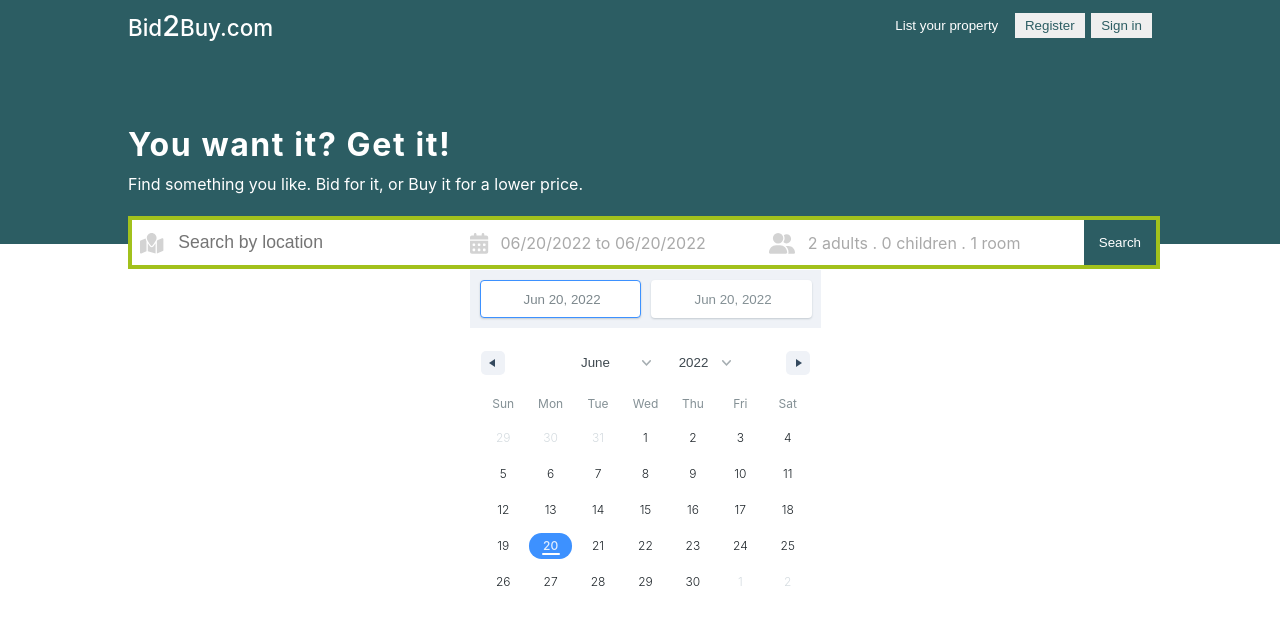
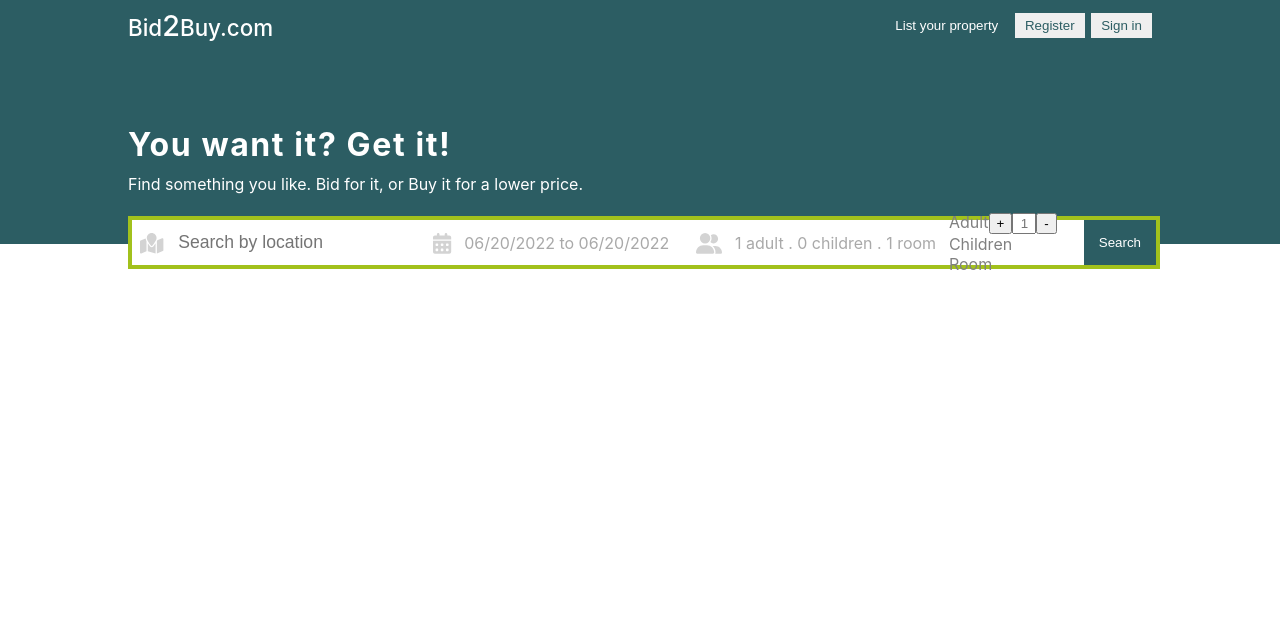
Before and after one commit to RaevenTech/bam-booking-UI, a React (Create React App) app in the folder bam-ui/: page / in a window 1280 px wide. Shown: the top 624 px of the page. Built offline with nearby package versions, Linux system fonts and the light colour scheme.

Commit message:
add guest and room counter

```diff
--- a/bam-ui/src/features/header/HeaderSearch.js
+++ b/bam-ui/src/features/header/HeaderSearch.js
@@ -13,6 +13,13 @@ import "react-date-range/dist/theme/default.css"; // theme css file
 
 const HeaderSearch = () => {
     //const [searchLocation, setSearchLocation] = useState("");
+    const [showDate, setShowDate] = useState(false);
+    const [showGuests, setShowGuest] = useState(false);
+    const [guest, setGuest] = useState({
+        adult: 1,
+        children: 0,
+        room: 1,
+    });
     const [date, setDate] = useState([
         {
             startDate: new Date(),
@@ -43,12 +50,16 @@ const HeaderSearch = () => {
                             icon={faCalendarDays}
                             className={styles.header_search_icon}
                         />
-                        <span className={styles.header_search_text}>
+                        <span
+                            onClick={() => setShowDate(!showDate)}
+                            className={styles.header_search_text}
+                        >
                             {`${format(
                                 date[0].startDate,
                                 "MM/dd/yyyy"
                             )} to ${format(date[0].endDate, "MM/dd/yyyy")}`}
                         </span>
+                        {showDate && (
                             <DateRange
                                 editableDateInputs={true}
                                 onChange={(item) => setDate([item.selection])}
@@ -56,6 +67,7 @@ const HeaderSearch = () => {
                                 ranges={date}
                                 className={styles.search_dates}
                             />
+                        )}
                     </div>
                     <div className={styles.header_search_section}>
                         {" "}
@@ -64,8 +76,36 @@ const HeaderSearch = () => {
                             className={styles.header_search_icon}
                         />{" "}
                         <span className={styles.header_search_text}>
-                            2 adults . 0 children . 1 room{" "}
+                            {`${guest.adult} adult . ${guest.children} children . ${guest.room} room`}
                         </span>
+                        <div className={styles.search_guest_modal}>
+                            <div className={styles.guest_option}>
+                                <span className={styles.guest_option_text}>
+                                    Adult
+                                </span>
+                                <button className={styles.guest_counter_btn}>
+                                    +
+                                </button>
+                                <input
+                                    type="text"
+                                    placeholder="1"
+                                    className={styles.guest_input_counter}
+                                />
+                                <button className={styles.guest_counter_btn}>
+                                    -
+                                </button>
+                            </div>
+                            <div className={styles.guest_option}>
+                                <span className={styles.guest_option_text}>
+                                    Children
+                                </span>
+                            </div>
+                            <div className={styles.guest_option}>
+                                <span className={styles.guest_option_text}>
+                                    Room
+                                </span>
+                            </div>
+                        </div>
                     </div>
                     <div className={styles.header_search_section}>
                         <button className={styles.header_search_btn}>
--- a/bam-ui/src/features/header/headerSearch.module.css
+++ b/bam-ui/src/features/header/headerSearch.module.css
@@ -48,4 +48,12 @@
 .search_dates {
     position:absolute;
     top:50px;
+    z-index: 2;
 }
+.search_guest_modal {
+    color: gray;
+}
+.guest_input_counter {
+    width: 1rem;
+    text-align: center;
+}
```
Lines whose indentation alone changed are shown as unchanged.
